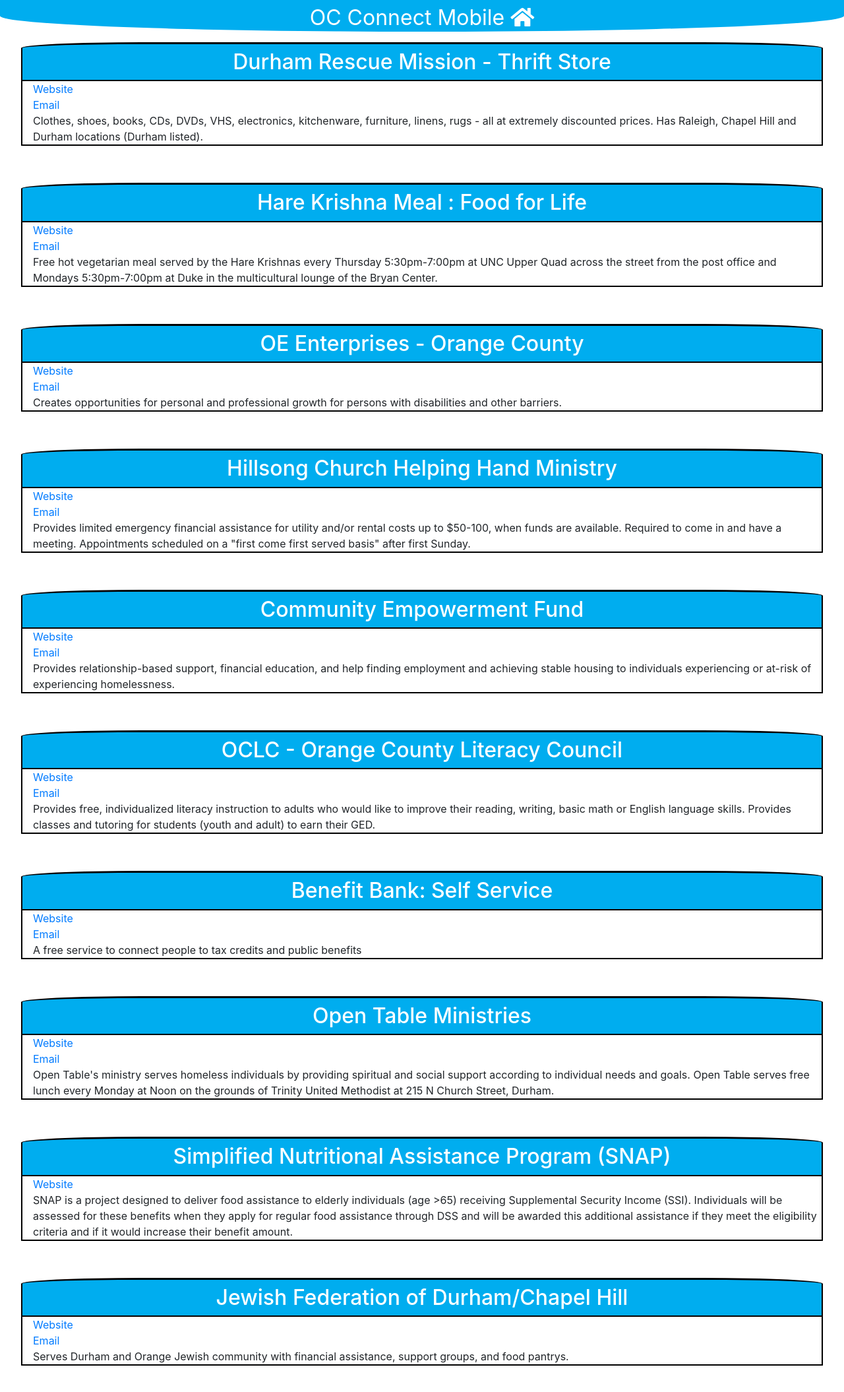
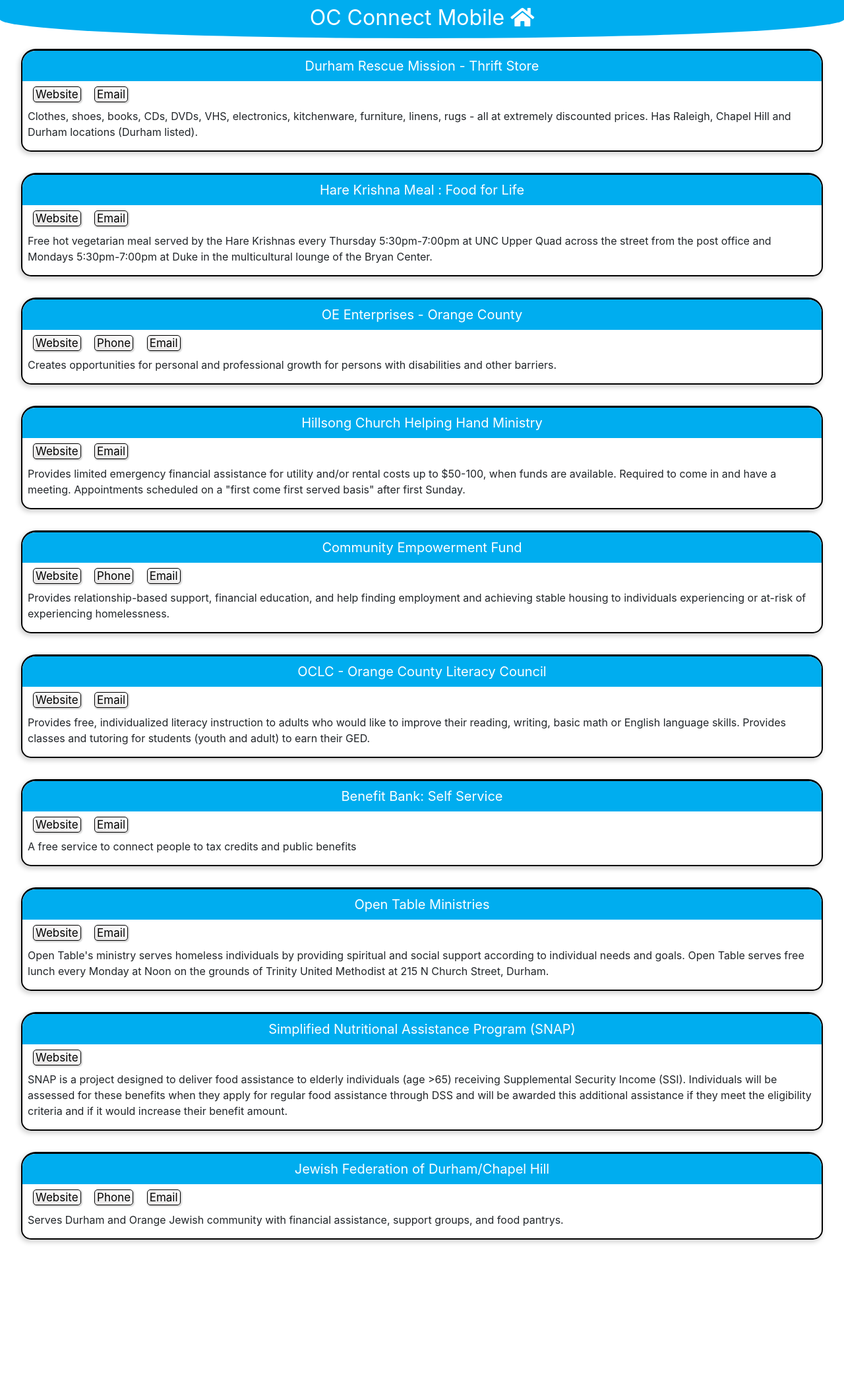
Before and after one commit to oc-connect-mobile/respond-dynamically, a Django app: page /json-data/ in a window 1280 px wide. Shown: the whole page at 66% size. After the commit the page ends 1885 px from the top, so only its background shows below. Run offline with Django 3.2, Linux system fonts and the light colour scheme; some libraries are stand-ins or nearby versions.

Commit message:
the list page looks cleaner now

```diff
--- a/core/static/css/main.css
+++ b/core/static/css/main.css
@@ -1,6 +1,6 @@
 header {
     width: 100%;
-    height: 1.5em;
+    height: 1.8em;
     font-size: 2rem;
     text-align: center;
     padding: 3px;
@@ -15,47 +15,63 @@
     flex-flow: column;
     align-items: left;
     text-align: left;
-    margin: 1rem 2rem 1rem 2rem;
 }
 
+.listed-resource{
+    margin: 1rem 2rem 1rem 2rem;
+    border-top: 3px solid black;
+    /* max-width: 375px; */
+    border-top-left-radius: 22px;
+    border-top-right-radius: 22px;
+    border-bottom-left-radius: 15px;
+    border-bottom-right-radius: 15px;
+    border-left: 2px solid black;
+    border-right: 2px solid black;
+    border-bottom: 2px solid black;
+    box-shadow: -2px 3px 7px 1px lightgrey;
+}
+.listed-resource:hover {
+  transform: scale(0.97, 0.97);
+  cursor: pointer;
+  box-shadow: 5px 5px 30px 7px lightgrey,
+    -5px -5px 30px 7px lightgrey;
+}
 .listed-name{
+    font-size: 20px;
     text-align: center;
-    border: 2px solid black;
-    border-top-width: 3px;
-    border-top-left-radius: 15%;
-    border-top-right-radius: 15%;
-    margin: 0;
+    margin: 0 0 .5rem 0;
     padding: .5rem 1rem;
+    border-top-left-radius: 20px;
+    border-top-right-radius: 20px;
     background-color: #00adef;
-    color: white
+    color: white;
+    background-clip: padding-box;
 }
 .listed-site{
-    border-left: 2px solid black;
-    border-right: 2px solid black;
     margin: 0;
     padding-left: 1rem;
+
 }
-.listed-contacts{
-    display: flex;
-    flex-wrap: wrap;
-    justify-content: center;
+.contact-button{
+    border: 1px solid black;
+    border-radius: 5px;
+    box-shadow: 1px 1px 2px 1px lightgrey;
+    background-image: linear-gradient(to top right, rgb(232, 230, 230), white);
+    color: black;
+    text-decoration: none;
+    text-align: center;
+    font-size: 17px;
+    padding: 1px 3px;
 }
 .listed-phone{
-    border-left: 2px solid black;
-    border-right: 2px solid black;
     margin: 0;
     padding-left: 1rem;
 }
 .listed-email{
-    border-left: 2px solid black;
-    border-right: 2px solid black;
     margin: 0;
     padding-left: 1rem;
 }
 .listed-desc{
-    border-left: 2px solid black;
-    border-right: 2px solid black;
-    border-bottom: 2px solid black;
     margin: 0;
-    padding-left: 1rem;
+    padding: .5rem .5rem 1rem .5rem;
 }
--- a/core/templates/json-call.html
+++ b/core/templates/json-call.html
@@ -4,32 +4,33 @@
 
 {% block content %}
 
-
-
+    <div class="list-of-resources">
     {% for index in records %}
-    <div class="list-of-resources">
-        {% for key,value in index.items %}
+        <div class="listed-resource">
+        {% for key, value in index.items %}
             {% if forloop.counter != 1 %} {% comment %} Company ID not needed {% endcomment %}
-            <div class="listed-resource">
                 {% if value %}
                     {% if forloop.counter == 2 %} {% comment %} Company Name {% endcomment %}
-                        <h2 class="listed-name">{{ value }}</h2>
-                    {% elif forloop.counter == 3 %} {% comment %} Website {% endcomment %}
-                        <p class="listed-site"><a href="{{ value }}">Website</a></p>
-                    {% elif forloop.counter == 4 %} {% comment %} Phone {% endcomment %}
-                        {% comment %} <p class="listed-email"><a href="tel:{{ value }}">{{ value }}</a></p> {% endcomment %}
-                    {% elif forloop.counter == 5 %} {% comment %} Email {% endcomment %}
-                        <p class="listed-email"><a href="mailto:{{ value }}">Email</a></p>
-                    {% elif forloop.counter == 6 %} {% comment %} Description {% endcomment %}
-                        <p class="listed-desc">{{ value }}</p>
+                    <div class="top-of-card"><div class="listed-name">{{ value }}</div></div>
+                    {% endif %}
+                    {% if forloop.counter == 3 %} {% comment %} Website {% endcomment %}
+                        <span class="listed-site"><a class="contact-button" href="{{ value }}">Website</a></span>
+                    {% endif %}
+                    {% if forloop.counter == 4 %} {% comment %} Phone {% endcomment %}
+                        <span class="listed-phone"><a class="contact-button" href="tel:{{ value }}">Phone</a></span>
+                    {% endif %}
+                    {% if forloop.counter == 5 %} {% comment %} Email {% endcomment %}
+                        <span class="listed-email"><a class="contact-button" href="mailto:{{ value }}">Email</a></span>
+                    {% endif %}
+                    {% if forloop.counter == 6 %} {% comment %} Description {% endcomment %}
+                        <div class="listed-desc">{{ value }}</div>
                     {% endif %}
                 {% endif %}
-            </div>
             {% endif %}
         {% endfor %}
+        </div>
+    {% endfor %}
     </div>
-    <br>
-    {% endfor %}
 
 
 {% endblock %}
```
